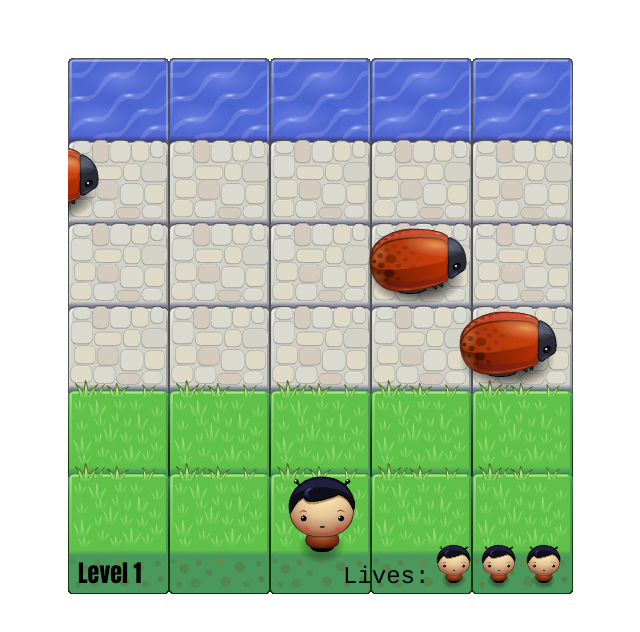
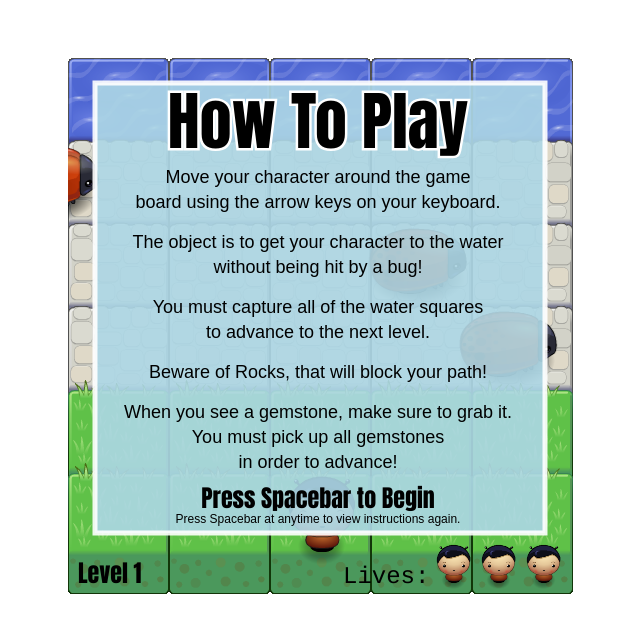
Before and after one commit to bradfordrex/Bradford_FEND_Project03_Classic_Arcade_Clone, a plain HTML site: page index.html in a window 1280 px wide. Shown: the whole page, without its empty margins (320-960 px from the left). Drawn offline with Linux system fonts and the light colour scheme.

Commit message:
Instructions Added
Readme.js was created. All instructions appear at startup, and toggle
on and off with spacebar. Almost completely ready to go. Just need to
go through and double check the code.

```diff
--- a/index.html
+++ b/index.html
@@ -8,6 +8,7 @@
 <body>
     <script src="js/resources.js"></script>
     <script src="js/app.js"></script>
+    <script src="js/README.js"></script>
     <script src="js/engine.js"></script>
 </body>
 </html>
--- /dev/null
+++ b/js/README.js
@@ -0,0 +1,58 @@
+/* README.js
+ * This file provides games instructional overlay.
+ * draws the initial instructions on the screen, and then toggles visability
+ * by a variable in the GameMaster obect in app.js.
+ */
+
+ var gamePlayInstructions = function () {
+   if (gameMaster.instructions === 'visable') {
+   // draw a rectangle to hold all the instructions;
+   ctx.save();
+   ctx.globalAlpha = .9;
+   ctx.fillStyle = "lightblue";
+   ctx.strokeStyle = "white";
+   ctx.lineWidth = 5;
+   ctx.fillRect(27,75,450,450);
+   ctx.strokeRect(27,75,450,450);
+   ctx.restore();
+
+   // Draw the main title "How to Play"
+   ctx.save();
+   ctx.strokeStyle = 'white';
+   ctx.lineWidth = 5;
+   ctx.font = "64px Impact";
+   ctx.textAlign = "center";
+   ctx.strokeText("How To Play", 250, 140);
+   ctx.fillText("How To Play", 250, 140);
+   ctx.restore();
+
+   // Draw detailed instructions on how to playing
+   ctx.save();
+   ctx.textAlign = "center";
+   ctx.font = "18px arial";
+   ctx.fillText("Move your character around the game", 250, 175);
+   ctx.fillText("board using the arrow keys on your keyboard.", 250, 200);
+   ctx.fillText("The object is to get your character to the water", 250, 240);
+   ctx.fillText("without being hit by a bug!", 250, 265);
+   ctx.fillText("You must capture all of the water squares", 250, 305);
+   ctx.fillText("to advance to the next level.", 250, 330);
+   ctx.fillText("Beware of Rocks, that will block your path!", 250, 370);
+   ctx.fillText("When you see a gemstone, make sure to grab it.", 250, 410);
+   ctx.fillText("You must pick up all gemstones", 250, 435);
+   ctx.fillText("in order to advance!", 250, 460);
+   ctx.restore();
+
+   // Draw the instruction to begin playing the game
+   ctx.save();
+   ctx.textAlign = "center";
+   ctx.fillText("Press Spacebar to Begin", 250, 500);
+   ctx.restore();
+
+   // Draw the instruction on how to pull up the instructions
+   ctx.save();
+   ctx.textAlign = "center";
+   ctx.font = "12px arial";
+   ctx.fillText("Press Spacebar at anytime to view instructions again.", 250, 515);
+   ctx.restore();
+   };
+ };
--- a/js/app.js
+++ b/js/app.js
@@ -314,6 +314,26 @@ var gameMaster = {
   'gemCount' : 0,
   // Array to track if the goal squares have been captured
   'goalSquares' : [false, false, false, false, false],
+  'instructions' : 'visable',
+  'systemControl' : function(keyCode) {
+    //When the game is over, player has option to play again by pressing enter
+      if (gameMaster.playerLives === 0) {
+        if (keyCode == 'enter') {
+          gameMaster.gameLevel = 1;
+          gameMaster.playerLives = 3;
+          gameMaster.goalSquares = [false, false, false, false, false];
+          gameMaster.levels();
+        }
+      }
+      if (keyCode === 'spacebar') {
+        if (gameMaster.instructions === 'visable') {
+          gameMaster.instructions = 'hidden';
+        } else {
+          gameMaster.instructions = 'visable';
+        }
+      }
+
+  },
   // Holds all game master elements to be rendered to the canvas
   'render' : function(){
 
@@ -370,6 +390,11 @@ var gameMaster = {
     ctx.textAlign = "center";
     ctx.strokeText("Game Over", 250, 250);
     ctx.fillText("Game Over", 250, 250);
+    ctx.restore();
+
+    ctx.save();
+    ctx.textAlign = "center";
+    ctx.fillText("Press Enter to Play Again", 250, 425);
     ctx.restore();
     };
 
@@ -473,6 +498,8 @@ var gameMaster = {
     if (gameMaster.gameLevel === 1){
       // set player character to starting position
       player = Character();
+      // clear the previous level from the allEnemies Array
+      allEnemies.splice(0,allEnemies.length)
       // add any obstacle rocks
       rocks = [];
       // add any Gems
@@ -852,4 +879,5 @@ document.addEventListener('keyup', function(e) {
     };
 
     player.handleInput(allowedKeys[e.keyCode]);
+    gameMaster.systemControl(allowedKeys[e.keyCode]);
 });
--- a/js/engine.js
+++ b/js/engine.js
@@ -139,6 +139,7 @@ var Engine = (function(global) {
 
       renderEntities();
       gameMaster.render();
+      gamePlayInstructions();
     }
 
     /* This function is called by the render function and is called on each game
```
